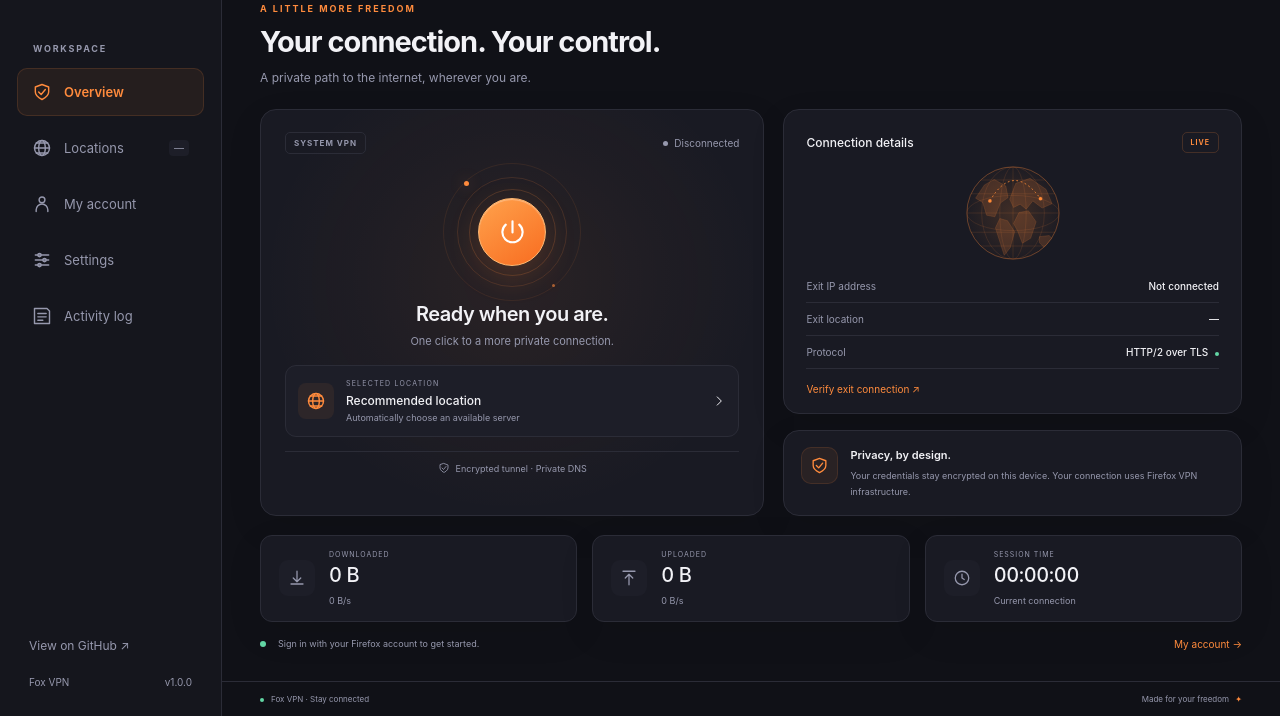
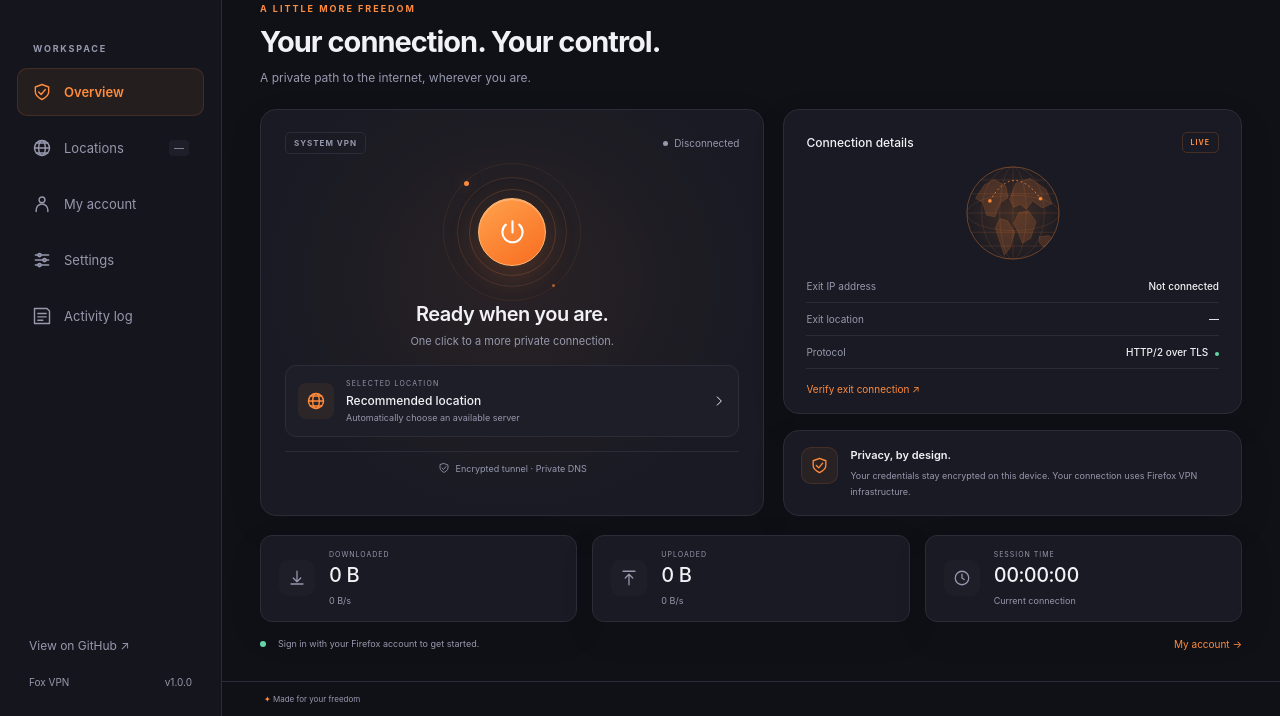
Before and after one commit to erfan-tahvilian/FoxVPN, an Electron app: page src/ui/index.html in a window 1280 px wide. Shown: the part 84-800 px from the top of the page. Drawn offline with Linux system fonts and the light colour scheme; no server answers.

Commit message:
Keep only the left freedom footer and avoid duplicate release builds

```diff
--- a/src/ui/index.html
+++ b/src/ui/index.html
@@ -68,7 +68,7 @@
       <div class="settings-footer"><span id="settings-notice">Credentials are encrypted on this device.</span><button class="primary" type="submit">Save preferences</button></div></form></section>
     <section id="logs" class="page"><div class="page-heading"><div class="eyebrow">BEHIND THE CONNECTION</div><h1>A clear view of your activity.</h1><p>Connection diagnostics without passwords, session tokens or browsing history.</p></div><div class="toolbar"><select id="log-filter" aria-label="Log level"><option value="all">All events</option><option value="error">Errors</option><option value="warn">Warnings</option><option value="info">Information</option></select><div class="button-row"><button id="export-logs" class="secondary">Export diagnostics</button><button id="clear-logs" class="secondary">Clear log</button></div></div><div id="log-list" class="log-list" aria-live="polite"></div></section>
   </main>
-  <footer class="app-footer"><span><i class="small-dot"></i>Fox VPN · Stay connected</span><span>Made for your freedom <span class="orange">✦</span></span></footer>
+  <footer class="app-footer"><span><span class="orange">✦</span> Made for your freedom</span></footer>
 </div>
 <div id="toast" role="status" hidden></div>
 <script src="app.js"></script>
```
Also changed, not shown: .github/workflows/macos.yml, .github/workflows/windows.yml.
